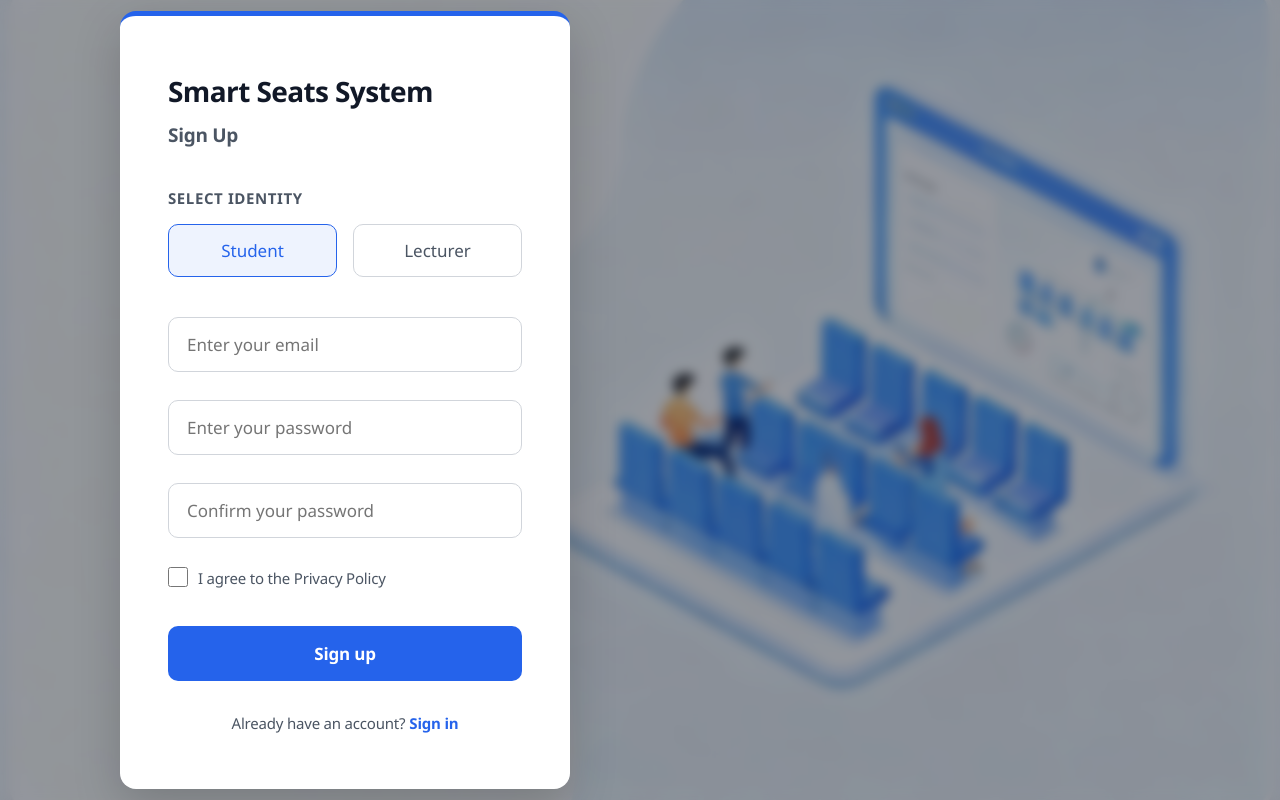
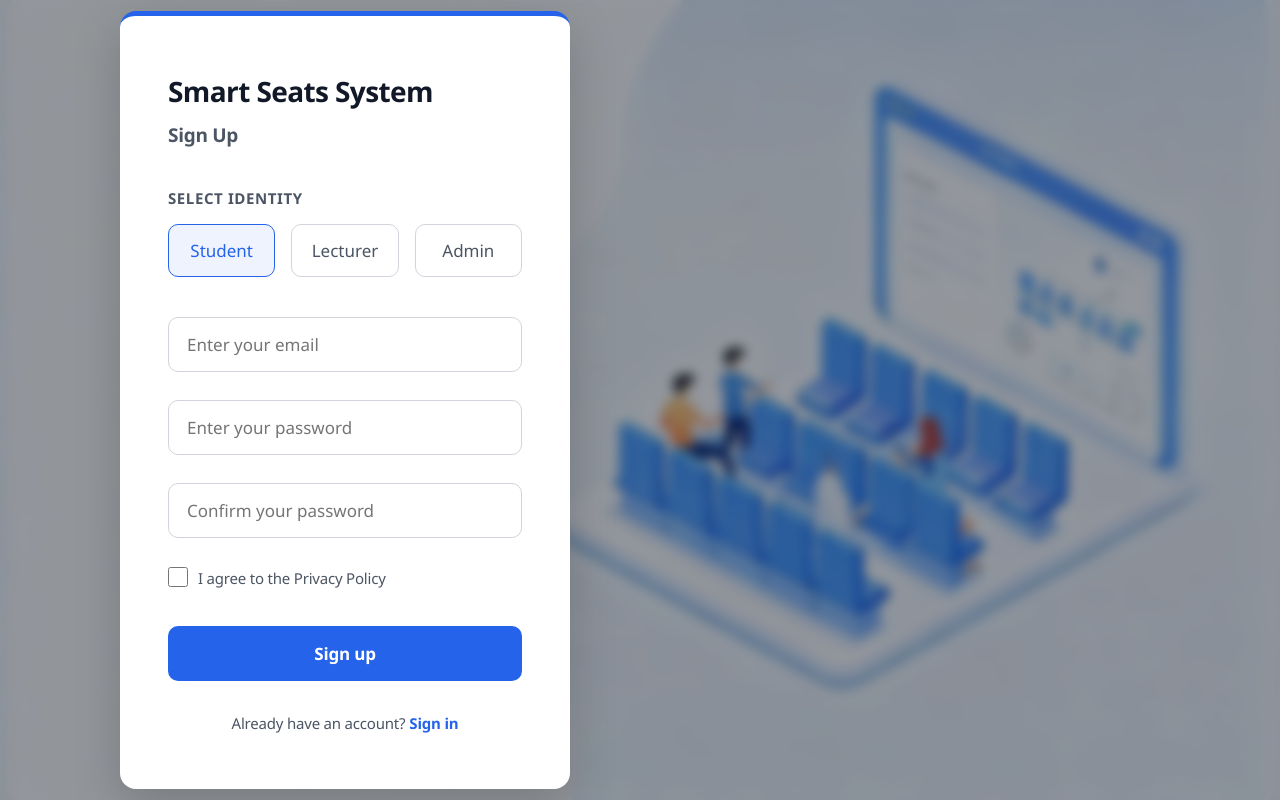
Before and after one commit to Harshini14783719/CP3405-TR3-2025-P1T1, a React (Create React App) app in the folder smart-seat/: page /signup in a window 1280 px wide. Built offline with nearby package versions, Linux system fonts and the light colour scheme.

Commit message:
add role for admin interface

```diff
--- a/smart-seat/src/signup.js
+++ b/smart-seat/src/signup.js
@@ -25,7 +25,7 @@ const SignUp = () => {
     const { identity, email, password, confirmPassword, agreePolicy } = formData;
 
     if (!identity) {
-      alert('Please select your identity (Student/Lecturer)!');
+      alert('Please select your identity (Student/Lecturer/Admin)!');
       return;
     }
     if (!email || !password || !confirmPassword) {
@@ -55,7 +55,16 @@ const SignUp = () => {
       const data = await response.json();
       if (data.success) {
         localStorage.setItem('savedEmail', email);
-        navigate(`/form?role=${identity}`, { replace: true });
+        localStorage.setItem('role', identity);
+
+        // role-aware redirects after successful registration
+        if (identity === 'admin') {
+          navigate('/admin-dashboard', { replace: true });
+        } else if (identity === 'lecturer') {
+          navigate('/tutor?mode=readonly', { replace: true });
+        } else {
+          navigate(`/form?role=${identity}`, { replace: true });
+        }
       } else {
         alert(data.message);
       }
@@ -373,6 +382,19 @@ const SignUp = () => {
               />
               Lecturer
             </label>
+            <label
+              style={formData.identity === 'admin' ? { ...styles.identityLabel, ...styles.identityLabelChecked } : styles.identityLabel}
+            >
+              <input
+                type="radio"
+                name="identity"
+                value="admin"
+                checked={formData.identity === 'admin'}
+                onChange={handleChange}
+                style={styles.identityRadio}
+              />
+              Admin
+            </label>
           </div>
         </div>
 
```
